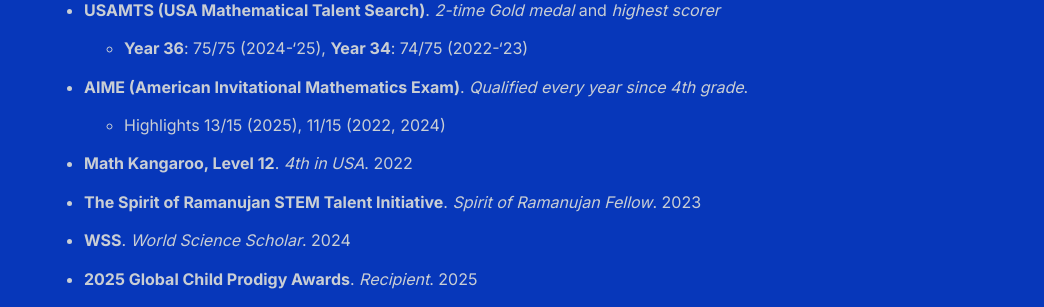
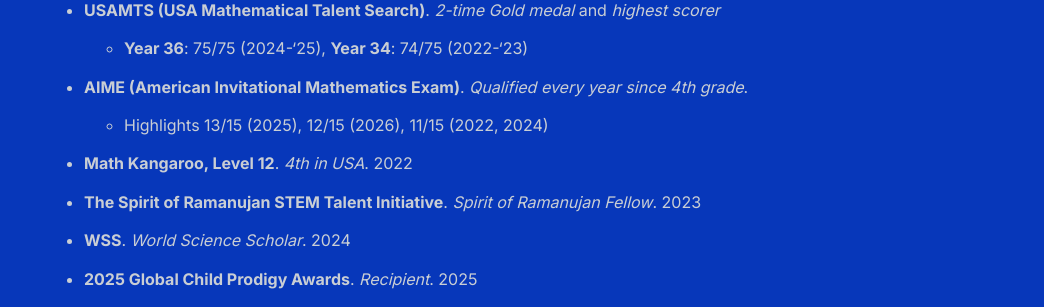
Before and after one commit to shihankanungo/shihankanungo.github.io, a Jekyll site: the page built from honors.md, in a window 1280 px wide. Shown: the part 965-1272 px from the top of the page, without its empty margins (236-1280 px from the left). Built offline with Jekyll 4.4.1, drawn with Linux system fonts in a browser that asks for light colours.

Commit message:
Update honors.md

```diff
--- a/honors.md
+++ b/honors.md
@@ -25,7 +25,7 @@
 - **USAMTS (USA Mathematical Talent Search)**. *2-time Gold medal* and *highest scorer*
   - **Year 36**: 75/75 (2024-'25), **Year 34**: 74/75 (2022-'23)
 - **AIME (American Invitational Mathematics Exam)**. *Qualified every year since 4th grade*.
-  - Highlights 13/15 (2025), 11/15 (2022, 2024)
+  - Highlights 13/15 (2025), 12/15 (2026), 11/15 (2022, 2024)
 - **Math Kangaroo, Level 12**. *4th in USA*. 2022
 - **The Spirit of Ramanujan STEM Talent Initiative**. *Spirit of Ramanujan Fellow*. 2023
 - **WSS**. *World Science Scholar*. 2024
```
